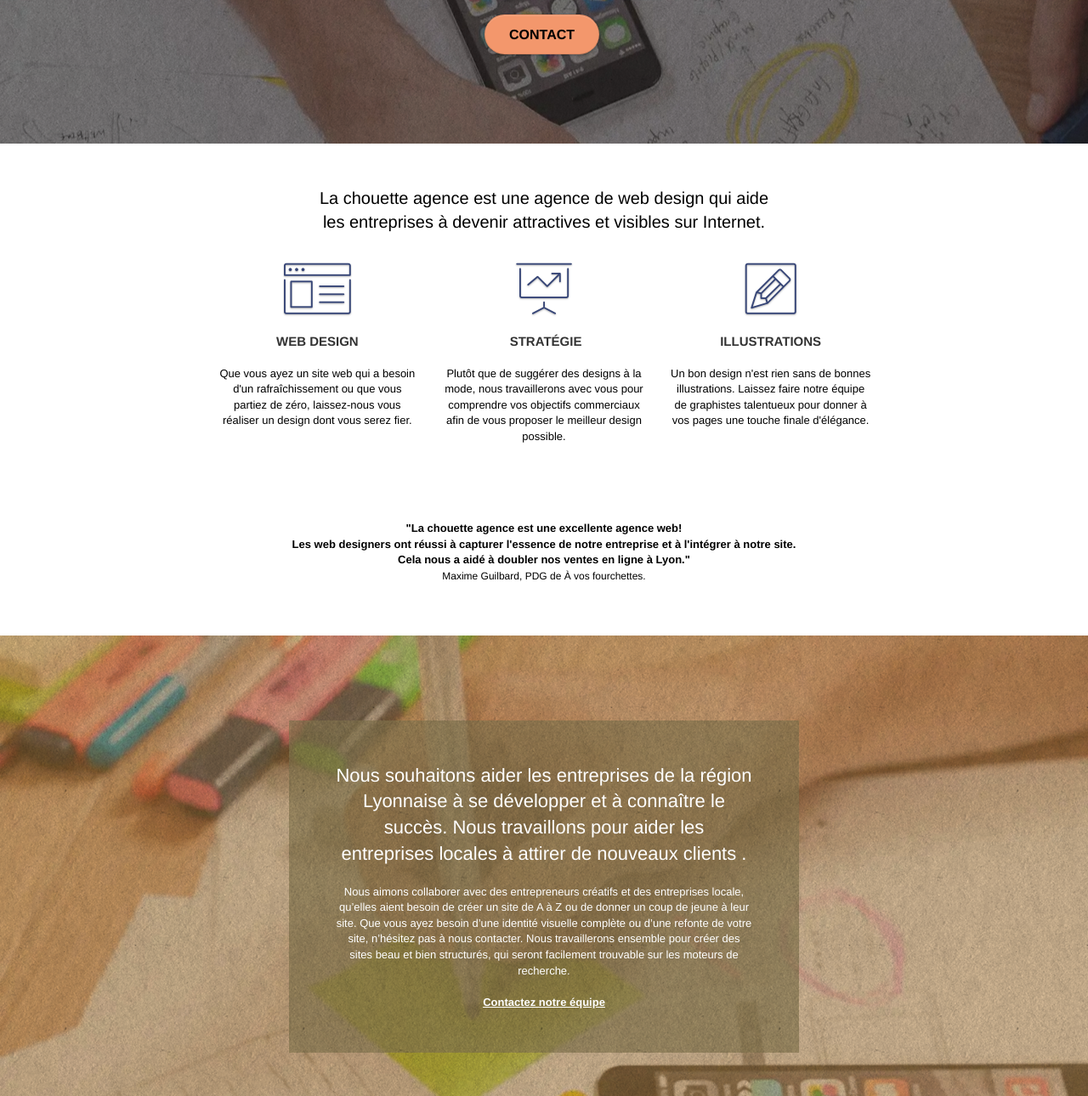
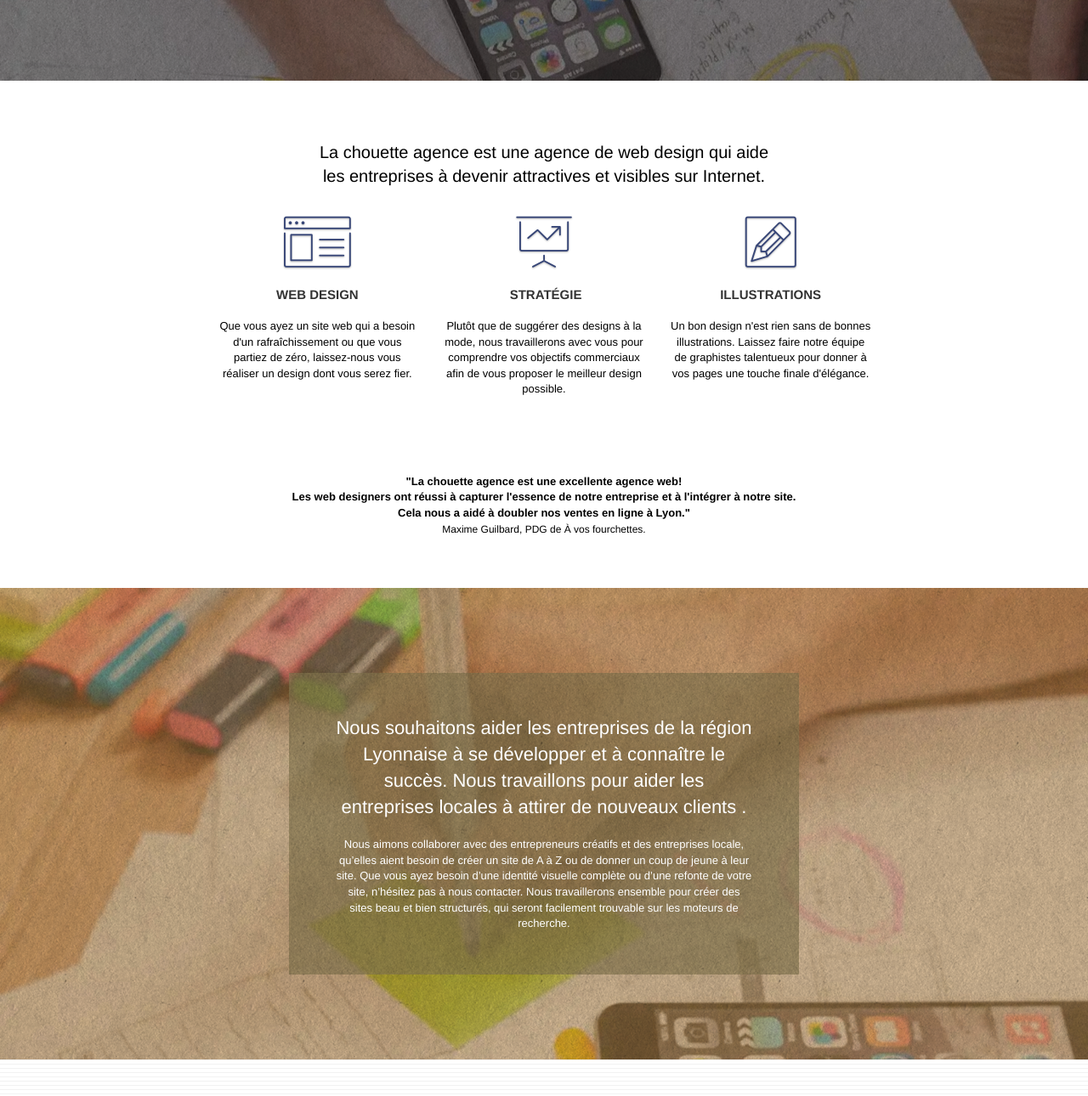
Before and after one commit to Arnaud9876/TRAMAarnaud_4_02-11-2021, a plain HTML site: page index.html in a window 1280 px wide. Shown: the part 363-1653 px from the top of the page at 85% size. Drawn offline with Linux system fonts and the light colour scheme.

Commit message:
0.65 corrections

```diff
--- a/index.html
+++ b/index.html
@@ -70,10 +70,6 @@
 						<h1 class="text-center hero-bloc-text tc-white ">
 							La chouette agence.
 						</h1>
-						<div class="text-center">
-							<a href="page2.html" class="btn btn-lg btn-clean btn-rd cta-hero btn-atomic-tangerine"
-								id="cta-hero">Contact</a>
-						</div>
 					</div>
 				</div>
 			</div>
@@ -81,11 +77,12 @@
 		<!-- bloc-1-presentation END -->
 
 		<!-- bloc-2-services -->
+		<main>
 			<section class="bloc bgc-white l-bloc" id="bloc-2-services">
 				<div class="container bloc-md">
 					<div class="row">
 						<div class="col-sm-12 text-center">
-						<p class="description">La chouette agence est une agence de web design qui aide <br>
+							<h2 class="description">La chouette agence est une agence de web design qui aide <br>
 								les entreprises à devenir attractives et visibles sur Internet.
 						</div>
 					</div>
@@ -110,7 +107,8 @@
 								&nbsp;Stratégie
 							</h3>
 							<p class="text-center ">
-							Plutôt que de suggérer des designs à la mode, nous travaillerons avec vous pour comprendre
+								Plutôt que de suggérer des designs à la mode, nous travaillerons avec vous pour
+								comprendre
 								vos objectifs commerciaux afin de vous proposer le meilleur design possible.<br>
 							</p>
 						</div>
@@ -150,17 +148,22 @@
 					<div class="row tight-width-whitespace black-background">
 						<div class="col-sm-12">
 							<h2 class="mg-md text-center tc-white">
-							Nous souhaitons aider les entreprises de la région Lyonnaise à se développer et à connaître
-							le succès. Nous travaillons pour aider les entreprises locales à attirer de nouveaux clients
+								Nous souhaitons aider les entreprises de la région Lyonnaise à se développer et à
+								connaître
+								le succès. Nous travaillons pour aider les entreprises locales à attirer de nouveaux
+								clients
 								.<br>
 							</h2>
 							<p class="text-center tc-white bloc-3-text">
-							Nous aimons collaborer avec des entrepreneurs créatifs et des entreprises locale, qu’elles
-							aient besoin de créer un site de A à Z ou de donner un coup de jeune à leur site. Que vous
-							ayez besoin d’une identité visuelle complète ou d’une refonte de votre site, n’hésitez pas à
-							nous contacter. Nous travaillerons ensemble pour créer des sites beau et bien structurés,
-							qui seront facilement trouvable sur les moteurs de recherche. <br><br><a
-								class="ltc-white bold-link" href="page2.html">Contactez notre équipe</a><br>
+								Nous aimons collaborer avec des entrepreneurs créatifs et des entreprises locale,
+								qu’elles
+								aient besoin de créer un site de A à Z ou de donner un coup de jeune à leur site. Que
+								vous
+								ayez besoin d’une identité visuelle complète ou d’une refonte de votre site, n’hésitez
+								pas à
+								nous contacter. Nous travaillerons ensemble pour créer des sites beau et bien
+								structurés,
+								qui seront facilement trouvable sur les moteurs de recherche.
 							</p>
 						</div>
 					</div>
@@ -206,8 +209,9 @@
 					<div class="row tight-width-whitespace portfolio-row">
 						<div class="col-sm-6">
 							<a href="#" data-lightbox="img/appareils-electroniques.webp" data-gallery-id="gallery-1"
-							data-caption="Création d'un site internet pour un voyageur" data-frame="snapshot-lb"><img
-								src="img/appareils-electroniques.webp" class="img-responsive portfolio-thumb"
+								data-caption="Création d'un site internet pour un voyageur"
+								data-frame="snapshot-lb"><img src="img/appareils-electroniques.webp"
+									class="img-responsive portfolio-thumb"
 									alt="ensemble d'outils numeriques pour voyageurs pour la création du site web d'un aventurier" /></a>
 							<h3 class="mg-md text-center">
 								Création d'un site internet pour un voyageur
@@ -219,8 +223,9 @@
 						</div>
 						<div class="col-sm-6">
 							<a href="#" data-lightbox="img/bureau-de-travail.webp" data-gallery-id="gallery-1"
-							data-caption="Conception d'un site pour une agence de mariage" data-frame="snapshot-lb"><img
-								src="img/bureau-de-travail.webp" class="img-responsive portfolio-thumb"
+								data-caption="Conception d'un site pour une agence de mariage"
+								data-frame="snapshot-lb"><img src="img/bureau-de-travail.webp"
+									class="img-responsive portfolio-thumb"
 									alt="Une table de travail pour la création d'un site web pour agence de mariage" /></a>
 							<h3 class="mg-md text-center">
 								Conception d'un site pour une agence de mariage
@@ -249,6 +254,7 @@
 					</div>
 				</div>
 			</section>
+		</main>
 		<!-- bloc-5-cta END -->
 
 		<!-- Footer - bloc-8 -->
@@ -262,23 +268,22 @@
 						<div class="row row-no-gutters social">
 							<div class="col-sm-3">
 								<div class="text-center">
-									<a class="social" href="index.html"><span class="fa fa-twitter icon-md"></span></a>
+									<a class="social" href="#"><span class="fa fa-twitter icon-md"></span></a>
 								</div>
 							</div>
 							<div class="col-sm-3">
 								<div class="text-center">
-									<a class="social" href="index.html"><span class="fa fa-facebook icon-md"></span></a>
+									<a class="social" href="#"><span class="fa fa-facebook icon-md"></span></a>
 								</div>
 							</div>
 							<div class="col-sm-3">
 								<div class="text-center">
-									<a class="social" href="index.html"><span class="fa fa-dribbble icon-md"></span></a>
+									<a class="social" href="#"><span class="fa fa-dribbble icon-md"></span></a>
 								</div>
 							</div>
 							<div class="col-sm-3">
 								<div class="text-center">
-									<a class="social" href="index.html"><span
-											class="fa fa-instagram icon-md"></span></a>
+									<a class="social" href="#"><span class="fa fa-instagram icon-md"></span></a>
 								</div>
 							</div>
 						</div>
```
Also changed, not shown: page2.html (+14 -13 lines). Lines whose indentation alone changed are shown as unchanged.
